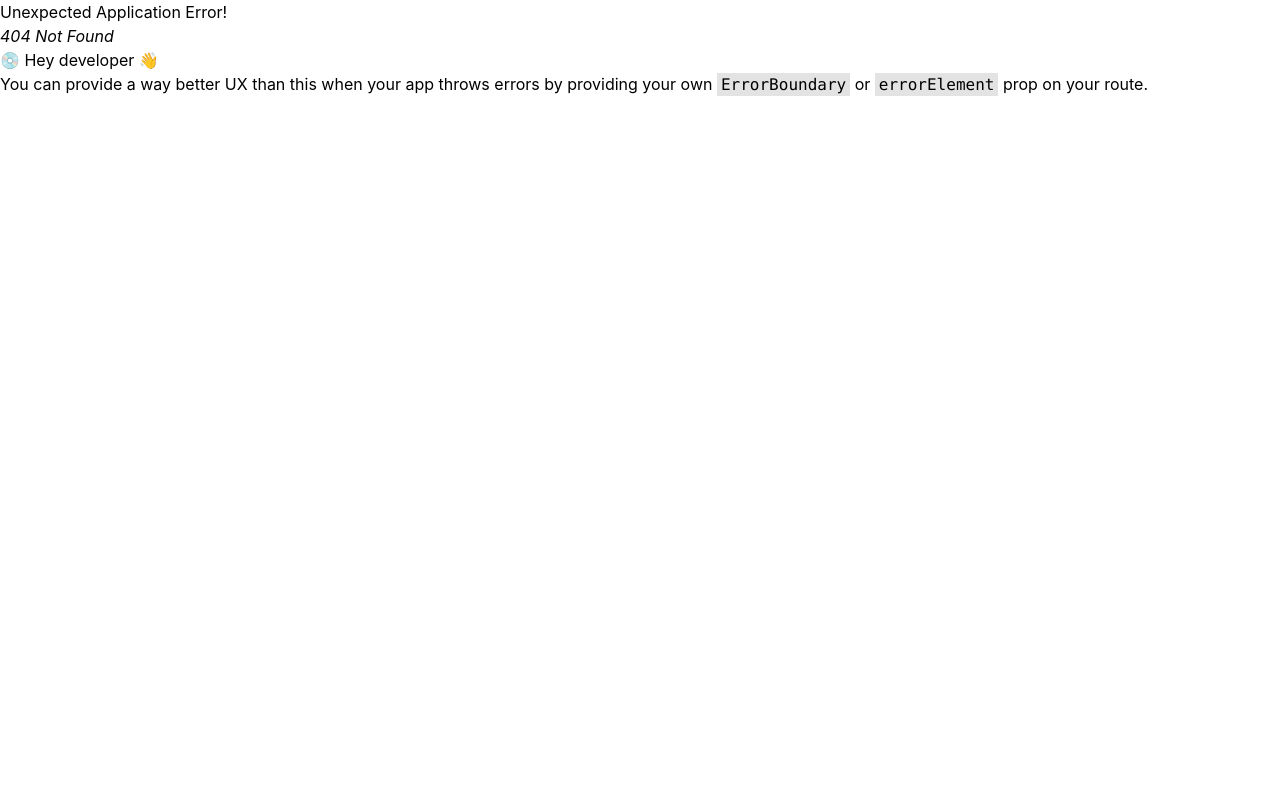
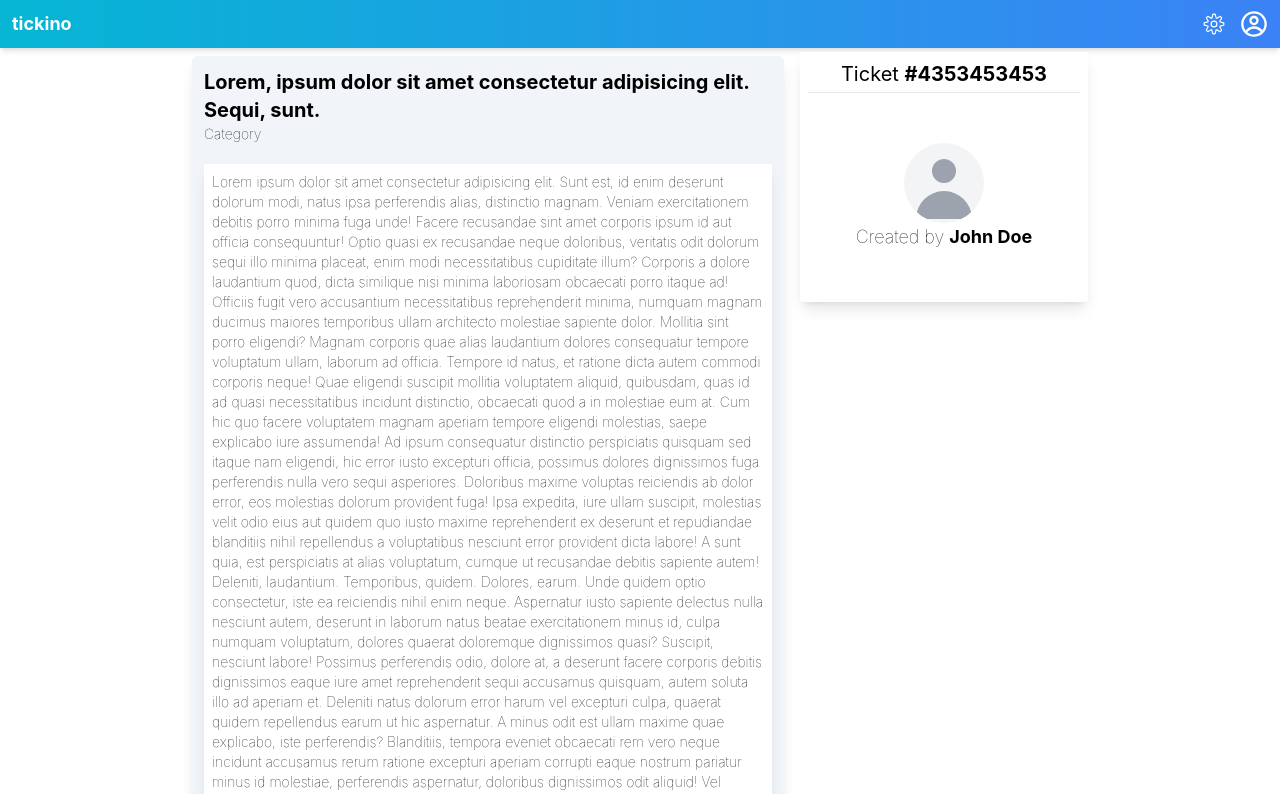
Before and after one commit to Kexon/DAT076, a React (Create React App) app in the folder client/: page /tickets/1 in a window 1280 px wide. Before the commit this address had no page. Shown: the top 794 px of the page. Built offline with nearby package versions, Linux system fonts and the light colour scheme.

Commit message:
view ticket wip

```diff
--- a/client/src/Root.tsx
+++ b/client/src/Root.tsx
@@ -6,7 +6,7 @@ export default function Root() {
   return (
     <>
       <NavBar />
-      <div className="mx-auto max-w-3xl">
+      <div className="mx-auto max-w-4xl">
         <Outlet />
       </div>
     </>
--- /dev/null
+++ b/client/src/pages/admin/tickets/ViewTicket.tsx
@@ -0,0 +1,144 @@
+/* eslint-disable jsx-a11y/anchor-is-valid */
+/* eslint-disable @typescript-eslint/no-unused-vars */
+import { Avatar, Card, Dropdown } from 'flowbite-react';
+import { AiOutlineEdit } from 'react-icons/ai';
+
+export default function ViewTicket() {
+  return (
+    <div className="grid-cols-6 gap-4 md:grid">
+      <div className="col-span-4 mt-2 max-w-screen-xl rounded-md bg-slate-100 p-3 shadow-lg">
+        <div className="flex flex-col">
+          <h1
+            className="text-sm font-bold lg:text-xl
+      "
+          >
+            Lorem, ipsum dolor sit amet consectetur adipisicing elit. Sequi,
+            sunt.
+          </h1>
+          <h3 className="text-sm font-thin">Category</h3>
+        </div>
+        <div className="mt-5">
+          <div
+            className="rounded-sm bg-white p-2 shadow-lg
+
+      "
+          >
+            <p className="flex-1 text-sm font-thin">
+              Lorem ipsum dolor sit amet consectetur adipisicing elit. Sunt est,
+              id enim deserunt dolorum modi, natus ipsa perferendis alias,
+              distinctio magnam. Veniam exercitationem debitis porro minima fuga
+              unde! Facere recusandae sint amet corporis ipsum id aut officia
+              consequuntur! Optio quasi ex recusandae neque doloribus, veritatis
+              odit dolorum sequi illo minima placeat, enim modi necessitatibus
+              cupiditate illum? Corporis a dolore laudantium quod, dicta
+              similique nisi minima laboriosam obcaecati porro itaque ad!
+              Officiis fugit vero accusantium necessitatibus reprehenderit
+              minima, numquam magnam ducimus maiores temporibus ullam architecto
+              molestiae sapiente dolor. Mollitia sint porro eligendi? Magnam
+              corporis quae alias laudantium dolores consequatur tempore
+              voluptatum ullam, laborum ad officia. Tempore id natus, et ratione
+              dicta autem commodi corporis neque! Quae eligendi suscipit
+              mollitia voluptatem aliquid, quibusdam, quas id ad quasi
+              necessitatibus incidunt distinctio, obcaecati quod a in molestiae
+              eum at. Cum hic quo facere voluptatem magnam aperiam tempore
+              eligendi molestias, saepe explicabo iure assumenda! Ad ipsum
+              consequatur distinctio perspiciatis quisquam sed itaque nam
+              eligendi, hic error iusto excepturi officia, possimus dolores
+              dignissimos fuga perferendis nulla vero sequi asperiores.
+              Doloribus maxime voluptas reiciendis ab dolor error, eos molestias
+              dolorum provident fuga! Ipsa expedita, iure ullam suscipit,
+              molestias velit odio eius aut quidem quo iusto maxime
+              reprehenderit ex deserunt et repudiandae blanditiis nihil
+              repellendus a voluptatibus nesciunt error provident dicta labore!
+              A sunt quia, est perspiciatis at alias voluptatum, cumque ut
+              recusandae debitis sapiente autem! Deleniti, laudantium.
+              Temporibus, quidem. Dolores, earum. Unde quidem optio consectetur,
+              iste ea reiciendis nihil enim neque. Aspernatur iusto sapiente
+              delectus nulla nesciunt autem, deserunt in laborum natus beatae
+              exercitationem minus id, culpa numquam voluptatum, dolores quaerat
+              doloremque dignissimos quasi? Suscipit, nesciunt labore! Possimus
+              perferendis odio, dolore at, a deserunt facere corporis debitis
+              dignissimos eaque iure amet reprehenderit sequi accusamus
+              quisquam, autem soluta illo ad aperiam et. Deleniti natus dolorum
+              error harum vel excepturi culpa, quaerat quidem repellendus earum
+              ut hic aspernatur. A minus odit est ullam maxime quae explicabo,
+              iste perferendis? Blanditiis, tempora eveniet obcaecati rem vero
+              neque incidunt accusamus rerum ratione excepturi aperiam corrupti
+              eaque nostrum pariatur minus id molestiae, perferendis aspernatur,
+              doloribus dignissimos odit aliquid! Vel accusantium animi omnis
+              odit nihil nobis dolorem aperiam cum repellendus quis! Cumque
+              molestiae obcaecati quod dignissimos distinctio asperiores omnis
+              id qui quisquam nobis ea dolorum, est accusamus, assumenda
+              nostrum. Illo aperiam nostrum excepturi omnis eligendi vel
+              consectetur sint asperiores blanditiis autem quia odit ut aliquid
+              eaque dolorum quas quae pariatur doloremque quo alias molestiae
+              tenetur, veniam inventore. Ad accusamus nam perferendis? Ab
+              aliquid nisi quaerat veniam commodi, ullam amet qui culpa, velit,
+              tempore sapiente odit. Nihil laboriosam rem aperiam dolore unde
+              omnis? Iste ipsam et inventore fuga soluta recusandae consequatur
+              aliquid odio sequi sed. Neque ipsum quasi ut consectetur nihil,
+              quo quia totam inventore necessitatibus, possimus quas iusto quae
+              voluptate. Molestias accusamus ut labore reprehenderit omnis
+              tempore iusto fuga dignissimos voluptas ipsa minima provident
+              voluptatem eaque earum illo expedita accusantium recusandae
+              perspiciatis non in, laboriosam ipsam quidem. Nihil, cupiditate
+              eos, veritatis debitis vel a quaerat sequi explicabo nesciunt quia
+              exercitationem hic ipsa ex culpa, numquam magni praesentium rem
+              reprehenderit ad eveniet omnis. Iusto unde, praesentium suscipit
+              accusantium expedita facere asperiores minus dolor doloremque hic
+              quaerat illo sunt corrupti! Nam est consectetur tenetur magnam in
+              fuga sed molestias eum deleniti libero cumque recusandae,
+              assumenda animi, praesentium ipsam quas fugiat perspiciatis
+              veritatis voluptatum. Deleniti perspiciatis nobis repellendus rem
+              vel. Quae, voluptate. Provident dolorem magnam eligendi, tenetur
+              reprehenderit eum quidem sunt nisi harum corporis, labore
+              asperiores maxime doloribus. Impedit dolores voluptatem, eligendi
+              fugit sunt cupiditate necessitatibus animi, deserunt culpa libero
+              exercitationem accusamus quas qui tempora. Nam, dolorem dolores
+              est repudiandae error hic inventore commodi aliquid! At
+              voluptatibus, vitae facilis, modi accusantium, officia fugiat
+              culpa vero possimus aut natus ullam enim repudiandae maiores
+              optio. Facilis ullam ut dignissimos, itaque tempore, repudiandae
+              odit, explicabo dolorem sit ipsa nemo tempora nobis velit quas
+              quis fugit laborum neque dicta ducimus reiciendis maxime nulla
+              ipsum expedita. Accusamus atque assumenda eaque possimus natus
+              repellendus et! Placeat ratione, quia amet distinctio optio
+              possimus voluptatem exercitationem perferendis hic, eum commodi
+              magni ut perspiciatis fugit quidem aliquid numquam nemo, totam
+              impedit incidunt laborum? Repudiandae sed, culpa earum vitae
+              laboriosam modi, nisi, aspernatur blanditiis fugit error maiores
+              voluptatum nam facilis nobis eos eius sunt! Necessitatibus, sequi
+              quas?
+            </p>
+          </div>
+        </div>
+      </div>
+      <div className="col-span-2 mt-1 max-h-[250px] rounded-sm bg-white p-2 shadow-lg">
+        <div className="flex justify-center">
+          <div className="lg:text-2x flex text-xl">
+            <h1 className="">Ticket&nbsp; </h1>
+            <h1
+              className="font-bold
+          "
+            >
+              #4353453453
+            </h1>
+          </div>
+        </div>
+        <hr className="my-1 h-px border-0 bg-gray-200 dark:bg-gray-300" />
+        <div
+          className="flex min-h-[200px] items-center justify-center
+        "
+        >
+          <div className="flex flex-col items-center justify-center">
+            <Avatar rounded size="lg" />
+            <div className="flex">
+              <h1 className="text-lg font-thin">Created by&nbsp; </h1>
+              <h1 className="text-lg font-bold">John Doe</h1>
+            </div>
+          </div>
+        </div>
+      </div>
+    </div>
+  );
+}
--- a/client/src/router/Router.tsx
+++ b/client/src/router/Router.tsx
@@ -1,5 +1,6 @@
 import { createBrowserRouter } from 'react-router-dom';
 import AdminTicketsPage from '../pages/admin/tickets/AdminTicketsPage';
+import ViewTicket from '../pages/admin/tickets/ViewTicket';
 import TicketFormPage from '../pages/client/TicketFormPage';
 import Home from '../pages/Home';
 import Root from '../Root';
@@ -8,9 +9,10 @@ const router = createBrowserRouter([
   {
     element: <Root />,
     children: [
-      { path: '', element: <Home /> },
+      { path: '/', element: <Home /> },
       { path: 'createticket', element: <TicketFormPage /> },
       { path: 'admin', element: <AdminTicketsPage /> },
+      { path: 'tickets/:id', element: <ViewTicket /> },
     ],
   },
 ]);
```
